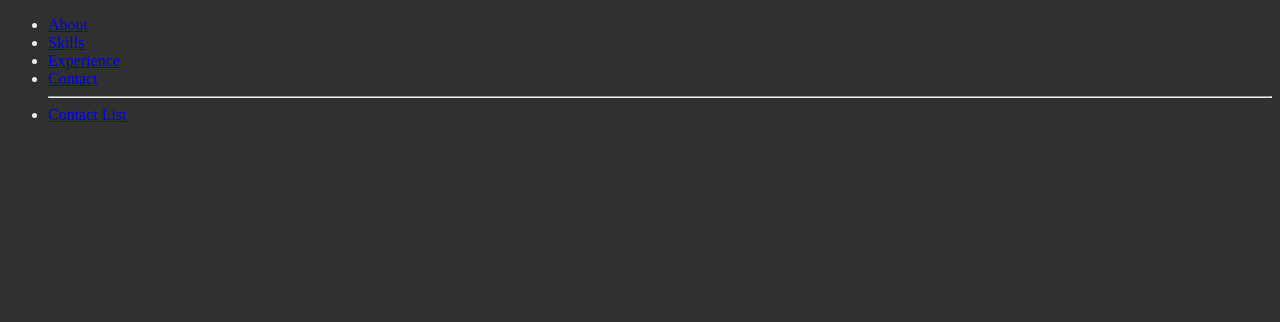
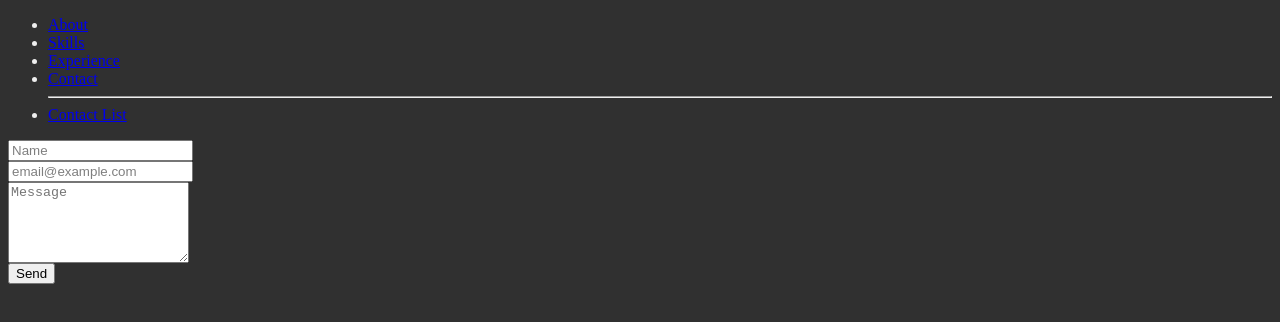
Before and after one commit to ERA73/portfolio_frontend, a React (Vite) app in the folder client/: page /contact in a window 1280 px wide. Shown: the top 322 px of the page. Built offline with nearby package versions, Linux system fonts and the light colour scheme.

Commit message:
implement send contact message and manage response

```diff
--- a/client/src/api/contact.api.js
+++ b/client/src/api/contact.api.js
@@ -1,5 +1,22 @@
 import axios from 'axios'
 
-export const getAllContacts = () => {
-    return axios.get('http://localhost/contact/api/v1/contact/')
-}
+const contactApi = axios.create({
+    baseURL: 'http://localhost/contact/api/v1/contact/'
+})
+
+// export const getAllContacts = () => {
+//     return contactApi.get('/')
+// }
+// export const sendContact = (contact) => {
+//     return contactApi.post('/', contact)
+// }
+
+export const getAllContacts = () =>  contactApi.get('/');
+
+export const sendContact = (contact) => contactApi.post('/', contact)
+    .then((response) => {
+        return {data:response, status:true, code:response.status}
+    })
+    .catch((error) => {
+        return {data:error, status:false, code:error.response.status}
+    });
--- a/client/src/index.css
+++ b/client/src/index.css
@@ -2,3 +2,20 @@ body{
   background-color: #303030;
   color: #eeeeee;
 }
+
+input{
+  display: block;
+}
+input::placeholder{
+  color: #000;
+  opacity: 0.5;
+}
+textarea{
+  display: block;
+}
+button{
+  display: block;
+}
+span.error{
+  color: red;
+}
--- a/client/src/pages/ContactPage.jsx
+++ b/client/src/pages/ContactPage.jsx
@@ -1,5 +1,39 @@
-import { ContactList } from "../components/ContactList"
+import {useForm} from 'react-hook-form'
+import { sendContact } from '../api/contact.api'
+import { useNavigate } from 'react-router-dom'
 
 export function ContactPage() {
-  return <div></div>
-}
+    const {register, handleSubmit, formState:{errors}} = useForm()
+
+    const navigate = useNavigate()
+
+    const onSubmit = handleSubmit(async data => {
+        const res = await sendContact(data)
+        if (res.status){
+            navigate('/contactlist')
+        }else{
+            console.log(res)
+        }
+    })
+    return <div>
+        <form onSubmit={onSubmit}>
+            <input type="text" placeholder="Name" {...register("name", {required:true})}/>
+            {errors.name && <span className='error'>Name is required</span>}
+
+            <input type="email" placeholder="email@example.com" {...register("email", {
+                required:"Email is required",
+                validate: {
+                    maxLength: (v) => v.length <= 50
+                        || "The email should have at most 50 characters",
+                    matchPattern: (v) => /^\w+([.-]?\w+)*@\w+([.-]?\w+)*(\.\w{2,3})+$/.test(v)
+                        || "Email address must be a valid address",
+                }
+            })}/>
+            {errors.email && <span className='error'>{errors.email.message}</span>}
+
+            <textarea rows="5" placeholder="Message" {...register("message", {required:true})}></textarea>
+            {errors.message && <span className='error'>Message is required</span>}
+            <button>Send</button>
+        </form>
+    </div>
+    }
```
